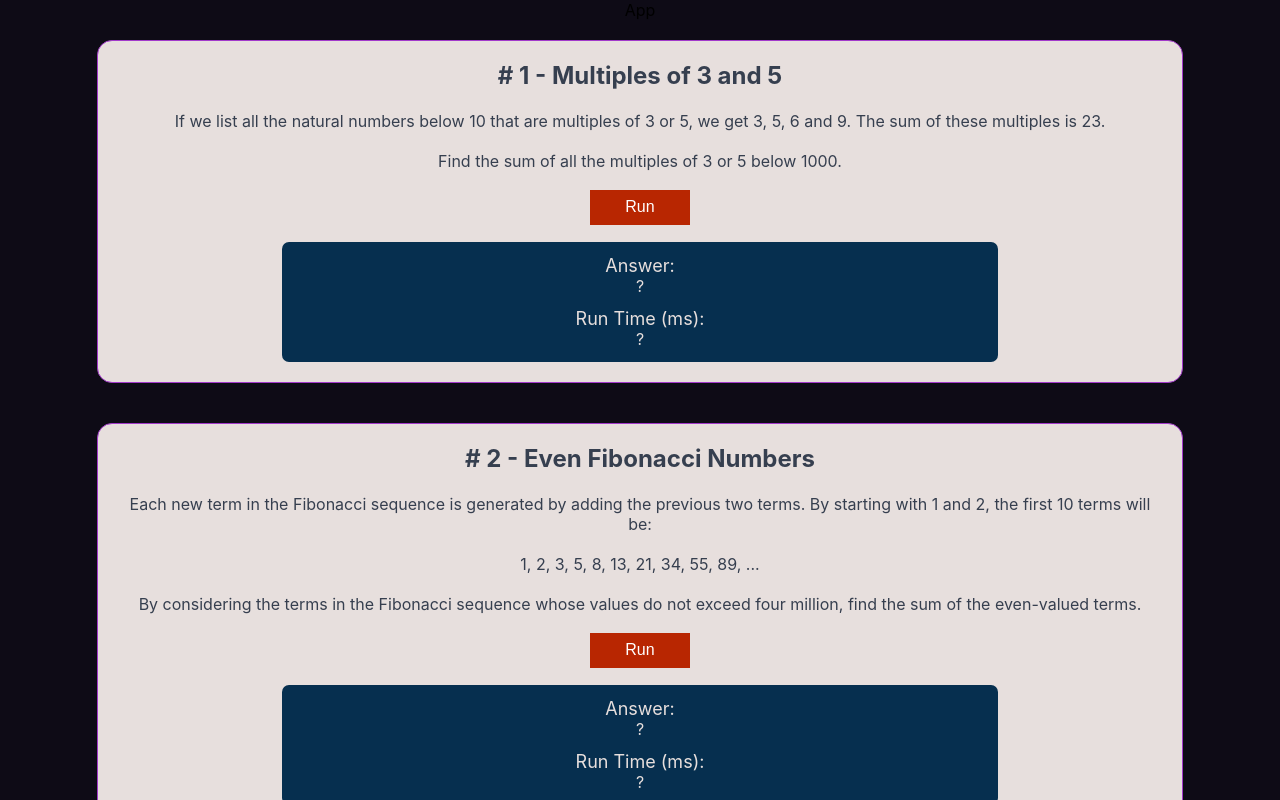
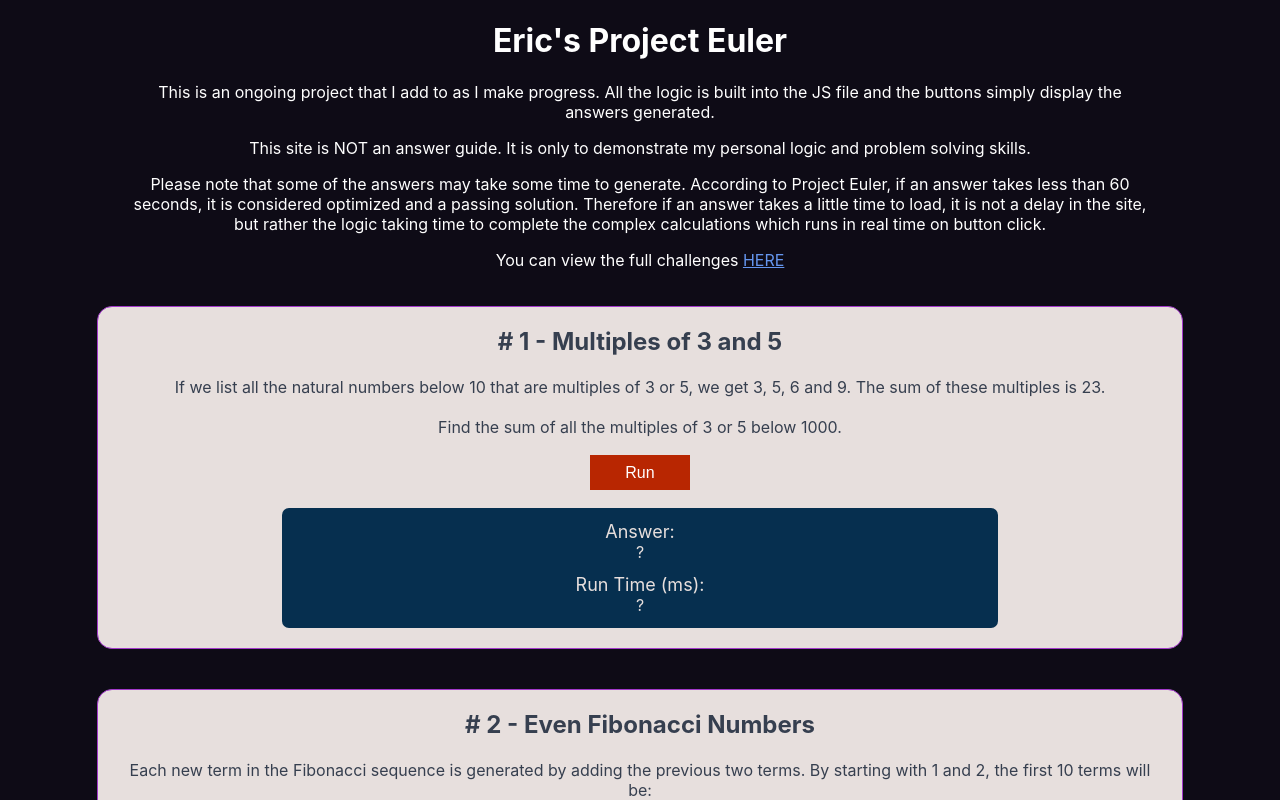
Before and after one commit to Eric-Lingren/project-euler-react, a React (Create React App) app: page / in a window 1280 px wide. Shown: the top 800 px of the page. Built offline with nearby package versions, Linux system fonts and the light colour scheme.

Commit message:
updating readme and description

```diff
--- a/src/App.css
+++ b/src/App.css
@@ -7,3 +7,12 @@
   align-content: center;
   align-items: center;
 }
+
+.project-description-wrapper{
+  color: white;
+  width: 80%;
+}
+
+a {
+  color: cornflowerblue;
+}
--- a/src/App.js
+++ b/src/App.js
@@ -17,7 +17,14 @@
 
   return (
     <div className="App">
-      App
+      <div className='project-description-wrapper'>
+        <h1> Eric's Project Euler </h1>
+        <p> This is an ongoing project that I add to as I make progress.  All the logic is built into the JS file and the buttons simply display the answers generated. </p>
+        <p> This site is NOT an answer guide.  It is only to demonstrate my personal logic and problem solving skills. </p>
+        <p> Please note that some of the answers may take some time to generate.  According to Project Euler, if an answer takes less than 60 seconds, it is considered optimized and a passing solution. Therefore if an answer takes a little time to load, it is not a delay in the site, but rather the logic taking time to complete the complex calculations which runs in real time on button click.</p>
+        <p>You can view the full challenges <a href='https://projecteuler.net/' target='_blank' rel='noreferrer'> HERE </a> </p>
+      </div>
+
       {mappedQuestions}
     </div>
   );
--- a/src/algorithms/Solutions.js
+++ b/src/algorithms/Solutions.js
@@ -547,3 +547,15 @@
     const result = runningTotal.slice(0,10)
     return result
 }
+
+
+
+export const Solution14 = () => {
+    return 'Not Built Yet...'
+}
+
+
+
+export const Solution15 = () => {
+    return 'Not Built Yet...'
+}
--- a/src/data/questionsData.json
+++ b/src/data/questionsData.json
@@ -67,6 +67,11 @@
         },
         {
             "number" : 14,
+            "title": "Longest Collatz Sequence",
+            "questionText": "The following iterative sequence is defined for the set of positive integers: \n\n n → n/2 (n is even) \n n → 3n + 1 (n is odd) \n\n Using the rule above and starting with 13, we generate the following sequence: \n\n 13 → 40 → 20 → 10 → 5 → 16 → 8 → 4 → 2 → 1 \n\n It can be seen that this sequence (starting at 13 and finishing at 1) contains 10 terms. Although it has not been proved yet (Collatz Problem), it is thought that all starting numbers finish at 1. \n\n Which starting number, under one million, produces the longest chain? \n\n NOTE: Once the chain starts the terms are allowed to go above one million. "
+        },
+        {
+            "number" : 15,
             "title": "Placeholder...",
             "questionText": "Placeholder..."
         }
```
Also changed, not shown: 1 other file (tests, documents, lock files or other folders).
